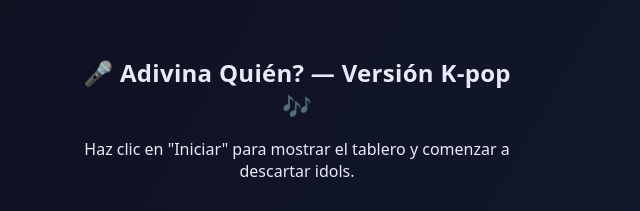
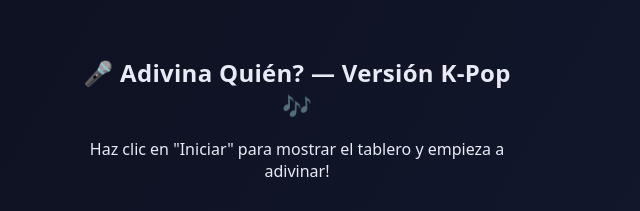
Before and after one commit to mcrespo133/adivina-quien-kpop, a plain HTML site: page index.html in a window 1280 px wide. Shown: the part 247-458 px from the top of the page, without its empty margins (343-983 px from the left). Drawn offline with Linux system fonts and the light colour scheme.

Commit message:
Update index.html

```diff
--- a/index.html
+++ b/index.html
@@ -12,8 +12,8 @@
     <!-- Pantalla de inicio -->
     <div id="startScreen" class="start-screen">
         <div class="start-content">
-            <h1>🎤 Adivina Quién? — Versión K-pop 🎶</h1>
-            <p>Haz clic en "Iniciar" para mostrar el tablero y comenzar a descartar idols.</p>
+            <h1>🎤 Adivina Quién? — Versión K-Pop 🎶</h1>
+            <p>Haz clic en "Iniciar" para mostrar el tablero y empieza a adivinar!</p>
             <button id="btnStart" class="start-btn">Iniciar</button>
         </div>
     </div>
```
